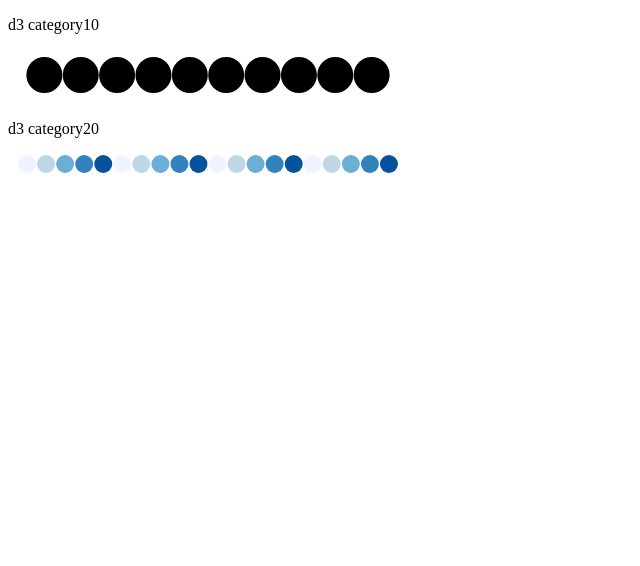
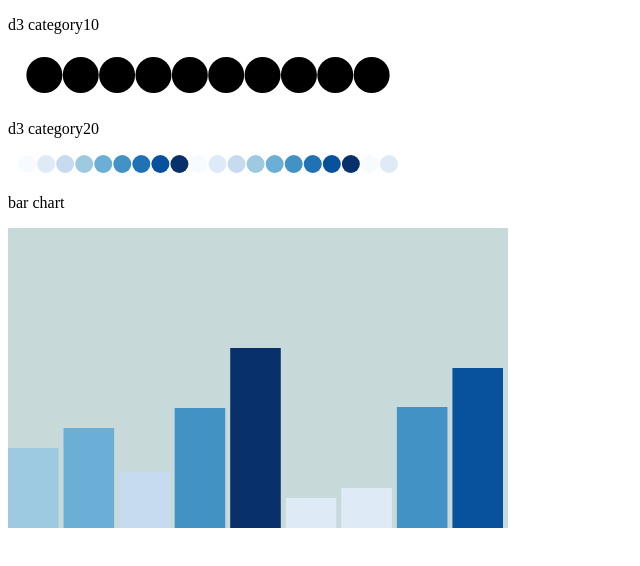
Before and after one commit to TWBY/D3Test, a plain HTML site: page color/index.html in a window 1280 px wide. Shown: the whole page, without its empty margins (0-640 px from the left). Drawn offline with nearby package versions, Linux system fonts and the light colour scheme.

Commit message:
draw the bar chart

```diff
--- a/color/index.html
+++ b/color/index.html
@@ -5,6 +5,7 @@
 
     <meta charset="utf-8">
     <title>Categorical Colors</title>
+    <link rel="stylesheet" href="style.css">
 </head>
 
 <body>
@@ -14,6 +15,9 @@
     <p>d3 category20</p>
     <div id="c20"></div>
 
+    <p>bar chart</p>
+    <div id="chart"></div>
+
     <script src="https://cdnjs.cloudflare.com/ajax/libs/d3/5.11.0/d3.js"></script>
     <script src="script.js"></script>
 
--- a/color/script.js
+++ b/color/script.js
@@ -1,10 +1,4 @@
-
-
-// var c10 = d3.scale.category10();
-// var c20 = d3.scale.category20();
-var c20 = d3.scaleOrdinal(d3.schemeBlues[5]);
-
-
+var c20 = d3.scaleOrdinal(d3.schemeBlues[9]);
 
 //setting the svg
 var svg1 = d3.select("#c10")
@@ -18,7 +12,6 @@ var svg2 = d3.select("#c20")
     .attr("height", 20);
 
 
-
 //binding the data and add the color
 svg1.selectAll("circle")
     .data(d3.range(10))
@@ -29,8 +22,6 @@ svg1.selectAll("circle")
     .attr("cy", 25)
     .attr("fill", c10);
 
-
-
 svg2.selectAll("circle")
     .data(d3.range(20))
     .enter()
@@ -39,3 +30,46 @@ svg2.selectAll("circle")
     .attr("cx", d3.scaleLinear().domain([-1, 20]).range([0, 400]))
     .attr("cy", 10)
     .attr("fill", c20);
+
+
+var svgWidth = 500;
+var svgHeight = 300;
+
+var svg3 = d3.select('#chart')
+    .append("svg")
+    .attr("width", svgWidth)
+    .attr("height", svgHeight)
+    .attr("class", "bar-chart");
+
+
+var dataset = [80, 100, 56, 120, 180, 30, 40, 121, 160];
+var scaleChange = d3.scaleLinear()
+    .domain([0, 200])
+    .range([0, 9]);
+
+var barPadding = 5;
+var barWidth = (svgWidth / dataset.length);
+
+
+svg3.selectAll("rect")
+    .data(dataset)
+    .enter()
+    .append("rect")
+    .attr("y", function (d) {
+        return svgHeight - d
+    })
+    .attr("height", function (d) {
+        return d;
+    })
+    .attr("width", barWidth - barPadding)
+    .attr("transform", function (d, i) {
+        var translate = [barWidth * i, 0];
+        return "translate(" + translate + ")";
+    })
+    .attr("fill", function (d, i) {
+        // console.log("d (origin) = ", d)
+        // Math.floor(5.95)
+        d = Math.floor(scaleChange(d));
+        console.log("d (after) = ", d)
+        return c20(d);
+    });
--- /dev/null
+++ b/color/style.css
@@ -0,0 +1,3 @@
+.bar-chart {
+    background-color: #C7D9D9;
+}
```
